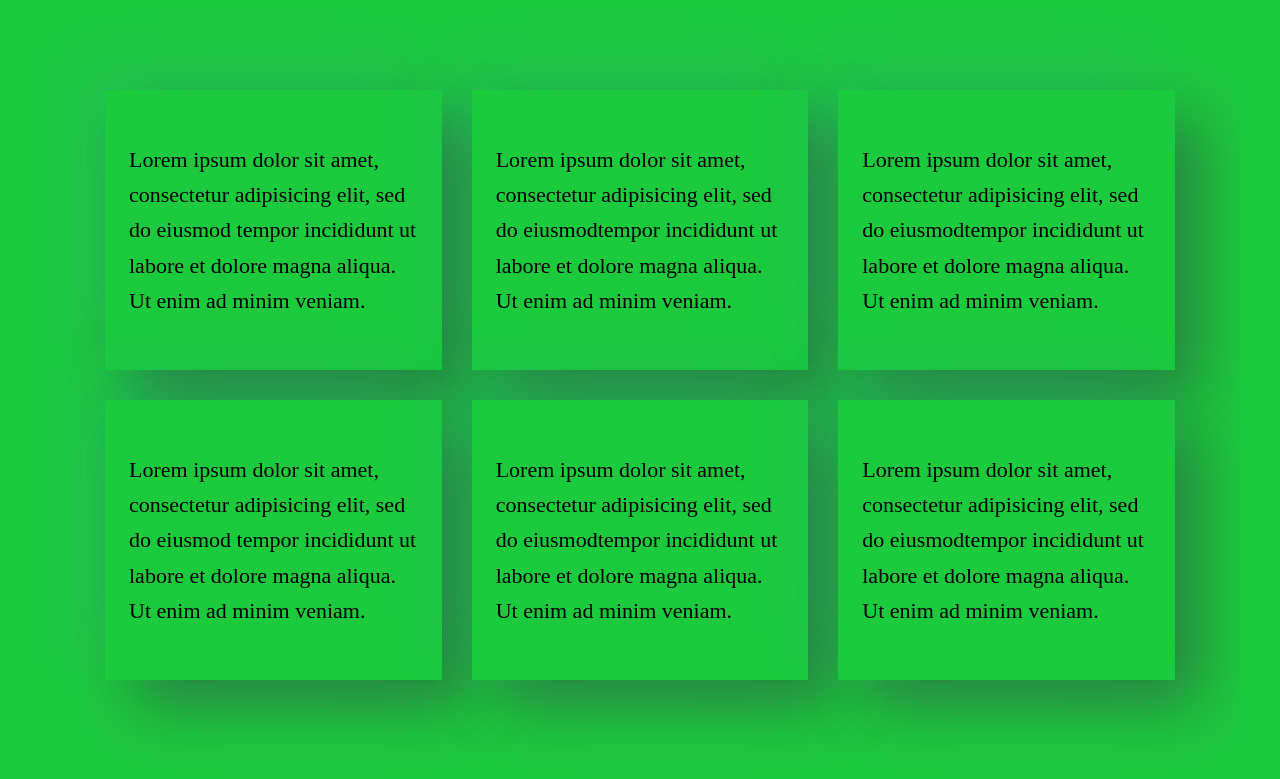
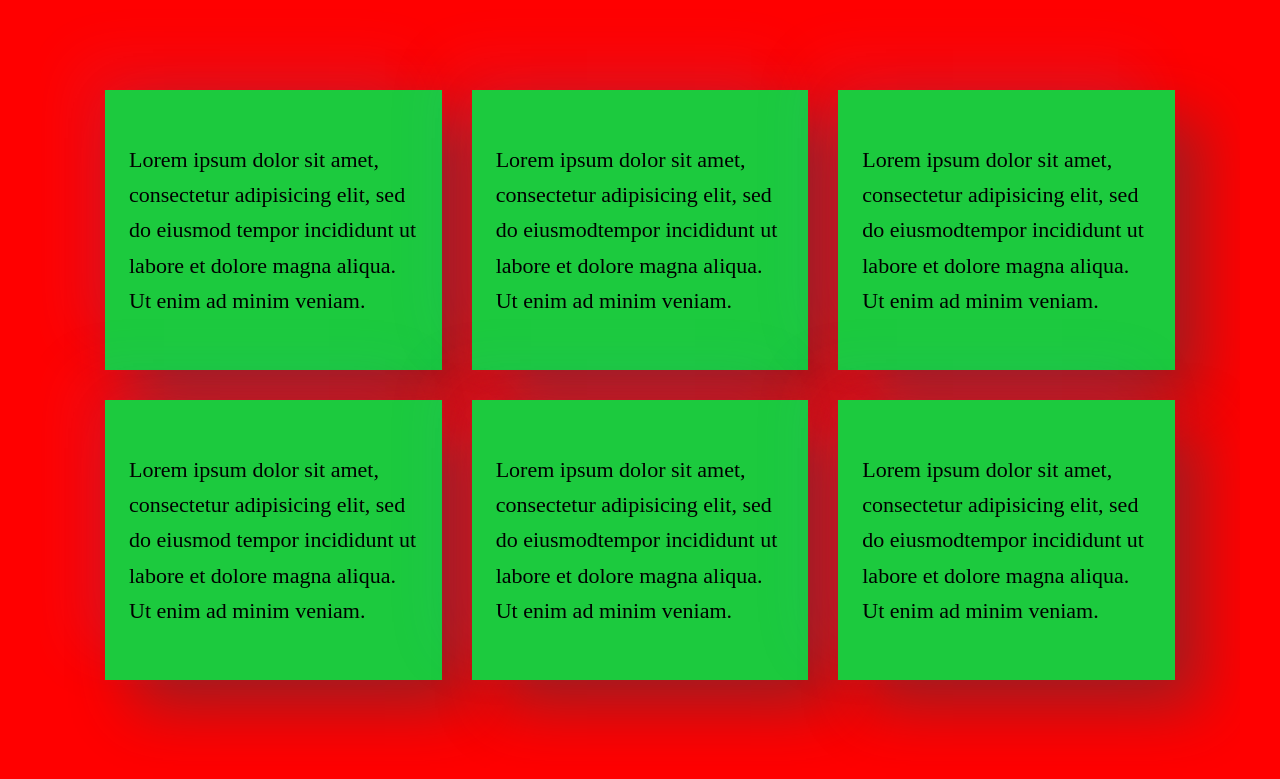
Before and after one commit to MahbubulHoque24/LEDP-Project_class-04, a plain HTML site: page index.html in a window 1280 px wide. Shown: the part 125-904 px from the top of the page. Drawn offline with Linux system fonts and the light colour scheme.

Commit message:
Update style.css

```diff
--- a/css/style.css
+++ b/css/style.css
@@ -7,7 +7,7 @@
 
 body{
 
-background: #1cca3e;
+background: red;
 }
 
 .container{
```
